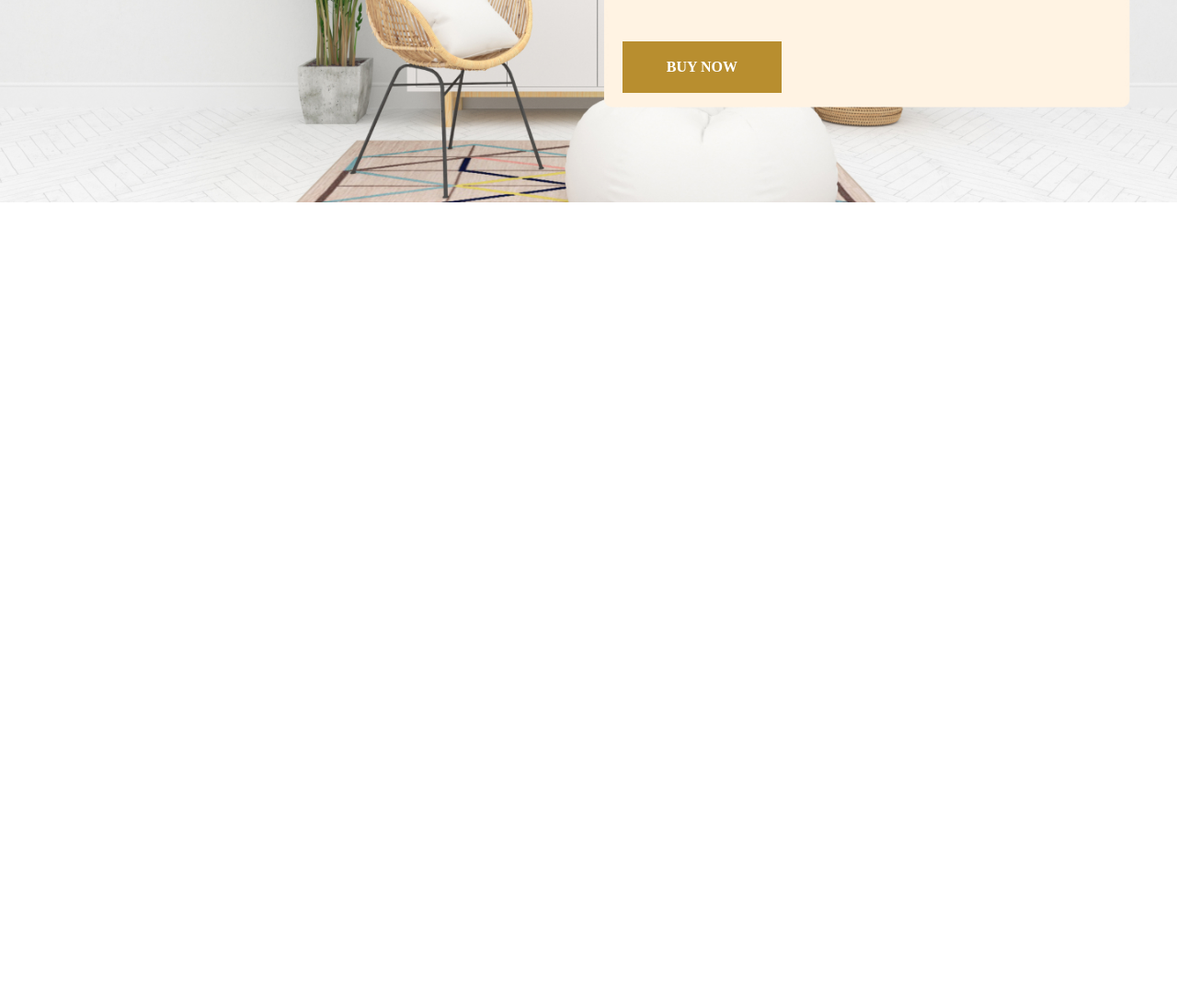
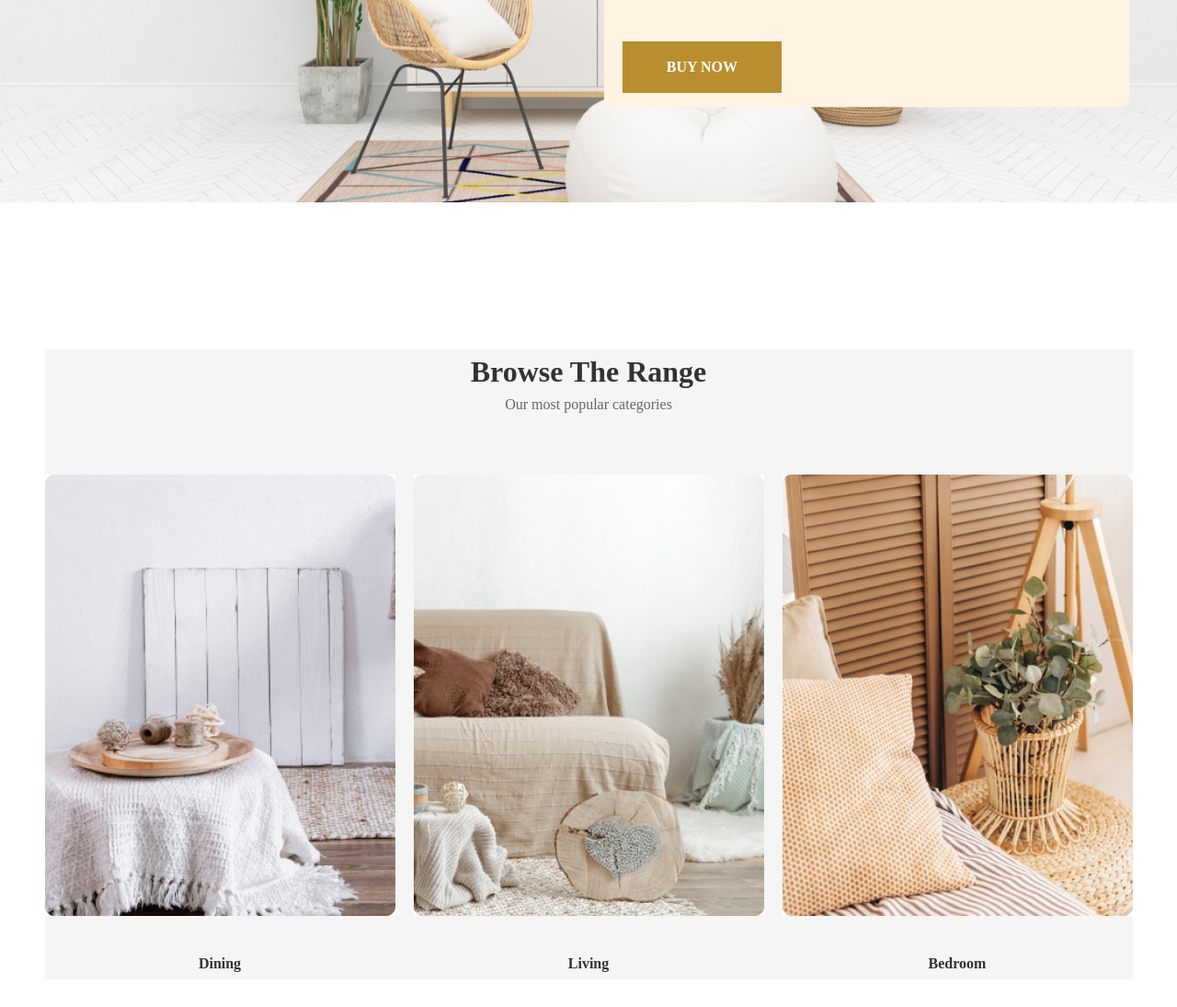
Before and after one commit to remacoding/ecommerce-home-page, a plain HTML site: page index.html in a window 1280 px wide. Shown: the part 517-1612 px from the top of the page at 92% size. Before the commit the page ends 817 px from the top, so only its background shows below. Drawn offline with Linux system fonts and the light colour scheme.

Commit message:
main starts. added browse the ranges section

```diff
--- a/css/style.css
+++ b/css/style.css
@@ -2,6 +2,8 @@
   --white: #ffffff;
   --black: #000000;
   --yellow: #b88e2f;
+  --light-gray: #666;
+  --dark-gray: #333;
 }
 /*
   1. Use a more-intuitive box-sizing model.
@@ -125,6 +127,7 @@ nav {
 .logo a {
   font-size: 2.125rem;
   font-weight: bold;
+  word-spacing: 2rem;
   cursor: pointer;
   color: var(--black);
 }
@@ -142,7 +145,7 @@ nav {
 }
 
 .nav-links a:hover {
-  text-decoration: underline 5px var(--yellow);
+  text-decoration: underline 2px var(--yellow);
 }
 
 .nav-icons {
@@ -173,3 +176,63 @@ nav {
 }
 
 /* header section ends */
+
+/* main content section starts */
+
+/* browse the ranges section */
+main {
+  width: 1183px;
+  height: 685px;
+  margin: 5rem auto;
+  background-color: #f5f5f5;
+  text-align: center;
+  text-transform: none;
+}
+
+main h1 {
+  font-size: 32;
+  font-weight: bold;
+  color: var(--dark-gray);
+  text-transform: capitalize;
+}
+
+main p {
+  font-size: 20;
+  color: var(--light-gray);
+}
+
+.categories {
+  display: flex;
+  margin: 4rem auto;
+  gap: 20px;
+}
+
+.categories > * {
+  flex: 1;
+}
+
+.cat__item {
+  display: flex;
+  flex-direction: column;
+  gap: 40px;
+}
+
+.cat__item img {
+  cursor: pointer;
+}
+
+.cat__item img:hover {
+  box-shadow: 1px 1px #373737, 2px 2px #373737, 3px 3px #373737, 4px 4px #373737,
+    5px 5px #373737, 6px 6px #373737;
+  -webkit-transform: translateX(-3px);
+  transform: translateX(-3px);
+  transition: 0.5s ease;
+}
+
+.cat__item p {
+  font-size: 24;
+  font-weight: 600;
+  color: var(--dark-gray);
+}
+
+/* main content section ends */
--- a/index.html
+++ b/index.html
@@ -5,10 +5,24 @@
     <meta http-equiv="X-UA-Compatible" content="IE=edge" />
     <meta name="viewport" content="width=device-width, initial-scale=1.0" />
     <link rel="stylesheet" href="./css/style.css" />
-    <link rel="apple-touch-icon" sizes="180x180" href="icons/apple-touch-icon.png">
-    <link rel="icon" type="image/png" sizes="32x32" href="icons/favicon-32x32.png">
-    <link rel="icon" type="image/png" sizes="16x16" href="icons/favicon-16x16.png">
-    <link rel="manifest" href="/site.webmanifest">
+    <link
+      rel="apple-touch-icon"
+      sizes="180x180"
+      href="icons/apple-touch-icon.png"
+    />
+    <link
+      rel="icon"
+      type="image/png"
+      sizes="32x32"
+      href="icons/favicon-32x32.png"
+    />
+    <link
+      rel="icon"
+      type="image/png"
+      sizes="16x16"
+      href="icons/favicon-16x16.png"
+    />
+    <link rel="manifest" href="/site.webmanifest" />
     <title>Furniro | Elegant Living</title>
   </head>
   <body>
@@ -28,16 +42,37 @@
             </ul>
           </div>
           <div class="nav-icons">
-            <li><img src="icons/Vector.jpg" alt="profile" /></li>
-            <li><img src="icons/Vector-1.jpg" alt="search" /></li>
-            <li><img src="icons/Vector-2.jpg" alt="favourites" /></li>
-            <li><img src="icons/Vector-3.jpg" alt="shopping cart" /></li>
+            <li><img src="icons/vector.jpg" alt="profile" /></li>
+            <li><img src="icons/vector-1.jpg" alt="search" /></li>
+            <li><img src="icons/vector-2.jpg" alt="favourites" /></li>
+            <li><img src="icons/vector-3.jpg" alt="shopping cart" /></li>
           </div>
         </div>
       </nav>
       <div class="hero-container">
-        <img src="images/heroImg.jpg" alt="hero image">
+        <img src="images/heroImg.jpg" alt="hero banner" />
         <button class="btn-cta">buy now</button>
       </div>
+    </header>
+
+    <!-- main content section -->
+    <main class="main" id="main">
+      <h1>browse the range</h1>
+      <p>Our most popular categories</p>
+      <div class="categories">
+        <div class="cat__item">
+          <img src="images/hall.jpg" alt="" />
+          <p>Dining</p>
+        </div>
+        <div class="cat__item">
+          <img src="images/livingroom.jpg" alt="" />
+          <p>Living</p>
+        </div>
+        <div class="cat__item">
+          <img src="images/bedroom.jpg" alt="" />
+          <p>Bedroom</p>
+        </div>
+      </div>
+    </main>
   </body>
 </html>
```
Also changed, not shown: images/bedroom.jpg (added), images/hall.jpg (added), images/livingroom.jpg (added).
